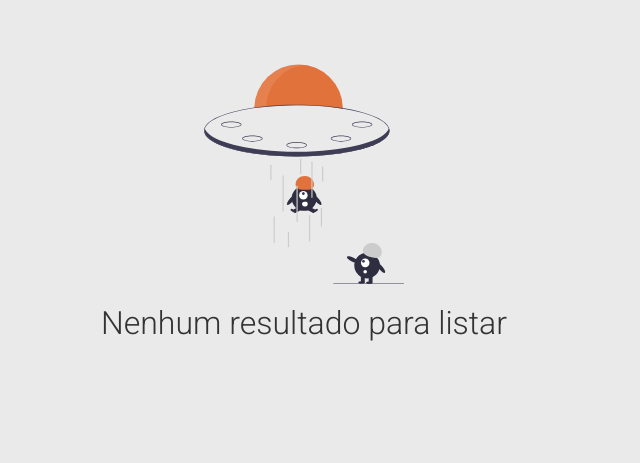
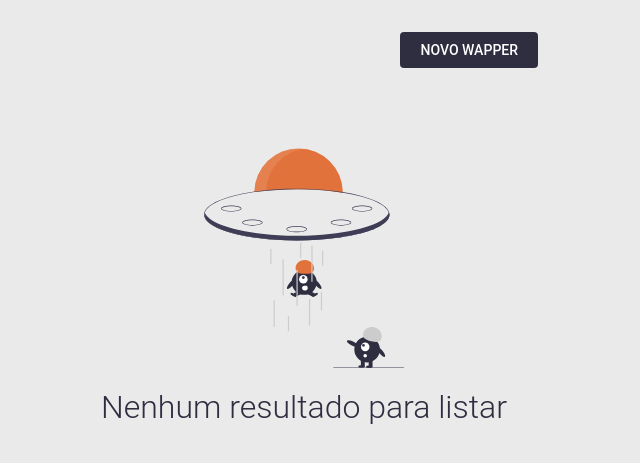
Before and after one commit to felipeoli7eira/web-art-onboarding, a PHP site: page /web-art-onboarding/ in a window 1280 px wide. Shown: the top 463 px of the page, without its empty margins (336-976 px from the left). Run offline with PHP 8.4, Linux system fonts and the light colour scheme; data that the repository does not hold is empty.

Commit message:
Botao adicionar novo wapper na home

```diff
--- a/assets/app.css
+++ b/assets/app.css
@@ -1,3 +1,9 @@
+:root
+{
+    --blue-dark: #2f2e41;
+    --orange: #ff7931;
+}
+
 @import url('https://fonts.googleapis.com/css2?family=Roboto:ital,wght@0,100;0,300;0,400;0,500;0,700;0,900;1,100;1,300;1,400;1,500;1,700;1,900&display=swap');
 
 *
@@ -24,7 +30,7 @@ body
 {
     font-weight: 300;
     margin-top: 1rem;
-    color: #333;
+    color: var(--blue-dark);
 }
 
 /* -------------------- */
@@ -48,11 +54,11 @@ ul#wappers li
 
 ul#wappers li p
 {
-    color: #444444;
+    color: var(--blue-dark);
     margin-bottom: 4px;
 }
 
-ul#wappers li nav a:link
+ul#wappers li nav a
 {
     text-decoration: none;
     font-weight: 600;
@@ -66,12 +72,12 @@ ul#wappers li nav a:link
 
 ul#wappers li nav a:active
 {
-    opacity: 0.5;
+    opacity: 0.8;
 }
 
 ul#wappers li nav a:first-child
 {
-    background-color: #ff7931;
+    background-color: var(--orange);
     color: #fff;
 }
 
@@ -82,3 +88,30 @@ ul#wappers li nav a:last-child
 }
 
 /* -------------------- */
+
+.create-wapper-nav
+{
+    text-align: right;
+    padding: 1rem;
+    max-width: 500px;
+    margin: 1rem auto;
+}
+
+.create-wapper-nav a
+{
+    transition: all .2s;
+    text-decoration: none;
+    font-weight: 500;
+    font-size: 14px;
+    text-transform: uppercase;
+    display: inline-block;
+    padding: 10px 20px;
+    border-radius: 4px;
+    background-color: var(--blue-dark);
+    color: #fff;
+}
+
+.create-wapper-nav a:active
+{
+    opacity: 0.8;
+}
--- a/views/home.php
+++ b/views/home.php
@@ -1,3 +1,7 @@
+<nav class="create-wapper-nav">
+    <a href="<?= url('/novo-wapper') ?>">novo wapper</a>
+</nav>
+
 <?php if (! empty($wappers)): ?>
 
     <ul id="wappers">
```
